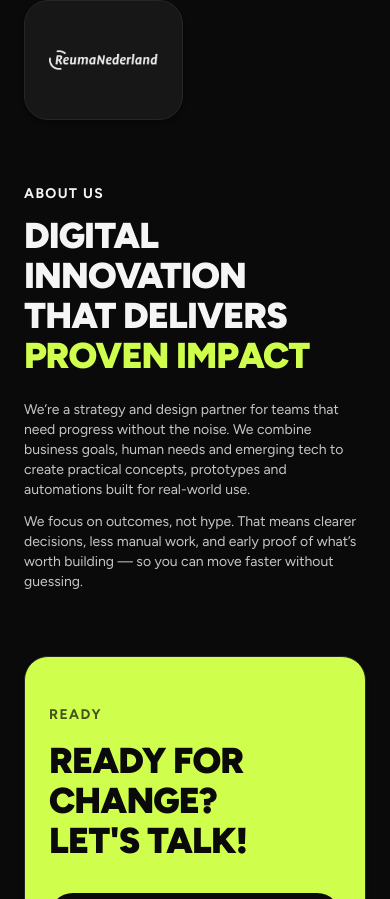
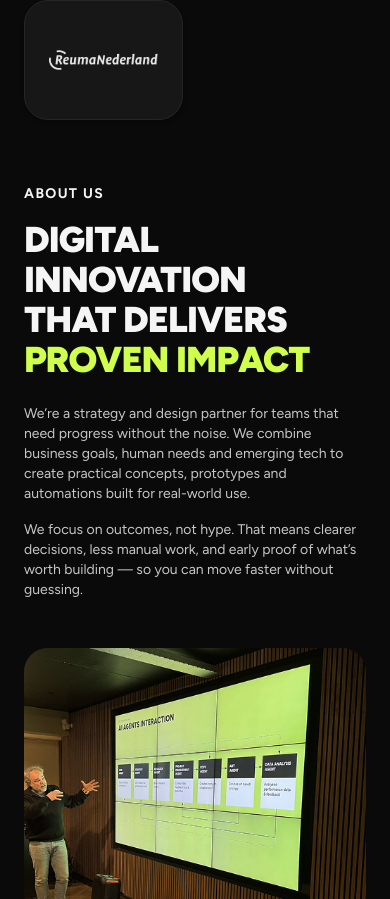
Before and after one commit to jaap-paaj/toc-website, a Next.js app: page / in a window 390 px wide. Shown: the part 2185-3084 px from the top of the page. Built offline with nearby package versions, Linux system fonts and the light colour scheme.

Commit message:
fix: restore home about visual and normalize mobile contact layout

```diff
--- a/src/app/_components/contact/modules/ContactDetailsModule.tsx
+++ b/src/app/_components/contact/modules/ContactDetailsModule.tsx
@@ -65,13 +65,13 @@ export function ContactDetailsModule() {
                                                 )}
                                             </div>
                                             {card.items && (
-                                                <dl className={cn("grid grid-cols-[min-content_1fr] gap-x-8 gap-y-2 text-primary-foreground/60 max-w-prose pt-2", typography.variants.body.md) /* lint:allowed */}>
+                                                <dl className={cn("grid grid-cols-1 sm:grid-cols-[min-content_1fr] gap-y-2 sm:gap-x-8 text-primary-foreground/60 max-w-prose pt-2", typography.variants.body.md) /* lint:allowed */}>
                                                     {card.items.map((item, i) => (
                                                         <React.Fragment key={i}>
                                                             <dt className={cn(typography.variants.meta.label, "pt-1 whitespace-nowrap") /* lint:allowed */}>
                                                                 {item.label}
                                                             </dt>
-                                                            <dd className={cn(typography.variants.body.sm, "tabular-nums")}>
+                                                            <dd className={cn(typography.variants.body.sm, "tabular-nums break-words")}>
                                                                 {item.value}
                                                             </dd>
                                                         </React.Fragment>
@@ -112,13 +112,13 @@ export function ContactDetailsModule() {
                                             )}
                                         </div>
                                         {card.items && (
-                                            <dl className={cn("grid grid-cols-[min-content_1fr] gap-x-8 gap-y-2 text-primary-foreground/60 max-w-prose pt-2", typography.variants.body.md) /* lint:allowed */}>
+                                            <dl className={cn("grid grid-cols-1 sm:grid-cols-[min-content_1fr] gap-y-2 sm:gap-x-8 text-primary-foreground/60 max-w-prose pt-2", typography.variants.body.md) /* lint:allowed */}>
                                                 {card.items.map((item, i) => (
                                                     <React.Fragment key={i}>
                                                         <dt className={cn(typography.variants.meta.label, "pt-1 whitespace-nowrap") /* lint:allowed */}>
                                                             {item.label}
                                                         </dt>
-                                                        <dd className={cn(typography.variants.body.sm, "tabular-nums")}>
+                                                        <dd className={cn(typography.variants.body.sm, "tabular-nums break-words")}>
                                                             {item.value}
                                                         </dd>
                                                     </React.Fragment>
--- a/src/app/_components/home/home.content.ts
+++ b/src/app/_components/home/home.content.ts
@@ -15,6 +15,7 @@ export const homeContent = {
             "THAT DELIVERS",
             "PROVEN IMPACT"
         ],
+        imageSrc: "/images/home/about.png",
         description: [
             "We’re a strategy and design partner for teams that need progress without the noise. We combine business goals, human needs and emerging tech to create practical concepts, prototypes and automations built for real-world use.",
             "We focus on outcomes, not hype. That means clearer decisions, less manual work, and early proof of what’s worth building — so you can move faster without guessing."
--- a/src/app/_components/home/modules/HomeAboutModule.tsx
+++ b/src/app/_components/home/modules/HomeAboutModule.tsx
@@ -1,16 +1,24 @@
 import { HomeModule } from "../HomeModule";
 
 import { cn } from "@/lib/utils";
-import { SectionHeader } from "@/components/sections/SectionHeader";
-import { Heading } from "@/design-system/components/Typography";
+import { Heading, Text as Paragraph } from "@/design-system/components/Typography";
 import { typography } from "@/design-system/tokens/typography";
 import { spacing } from "@/design-system/tokens/spacing";
 
 import { homeContent } from "../home.content";
 
 export function HomeAboutModule() {
-    // Construct Editorial Title
-    const titleNode = (
+    return (
+        <HomeModule id="about" width="full" pad="m" padTop="none" gap="s" containsContent>
+            <div className="grid grid-cols-1 lg:grid-cols-2 gap-12 lg:gap-24 items-center">
+                {/* Left Column: Narrative */}
+                <div className="flex flex-col gap-6 md:gap-8">
+                    {/* Header Group */}
+                    <div className="flex flex-col gap-4">
+                        <Paragraph className={typography.variants.meta.eyebrow}>
+                            {homeContent.about.eyebrow}
+                        </Paragraph>
+
                         <div className="flex flex-col">
                             {homeContent.about.statementLines.map((line, index) => (
                                 <Heading
@@ -25,18 +33,30 @@ export function HomeAboutModule() {
                                 </Heading>
                             ))}
                         </div>
-    );
+                    </div>
 
-    return (
-        <HomeModule id="about" width="full" pad="m" padTop="none" gap="s">
-            <div className={cn("container mx-auto flex flex-col", spacing.component.sectionHeader)}>
-                <SectionHeader
-                    variant="split"
-                    eyebrow={homeContent.about.eyebrow}
-                    title={titleNode}
-                    description={homeContent.about.description}
+                    {/* Description */}
+                    <div className="flex flex-col gap-4 opacity-80 max-w-prose">
+                        {homeContent.about.description.map((paragraph, i) => (
+                            <Paragraph key={i} className={typography.variants.body.md}>
+                                {paragraph}
+                            </Paragraph>
+                        ))}
+                    </div>
+                </div>
+
+                {/* Right Column: Visual */}
+                {homeContent.about.imageSrc && (
+                    <div className="relative w-full aspect-square md:aspect-[4/3] lg:aspect-square rounded-surface overflow-hidden bg-muted">
+                        <img
+                            src={homeContent.about.imageSrc}
+                            alt=""
+                            className="absolute inset-0 w-full h-full object-cover"
+                            loading="lazy"
                         />
                     </div>
-        </HomeModule>
+                )}
+            </div>
+        </HomeModule >
     );
 }
```
Lines whose indentation alone changed are shown as unchanged.
